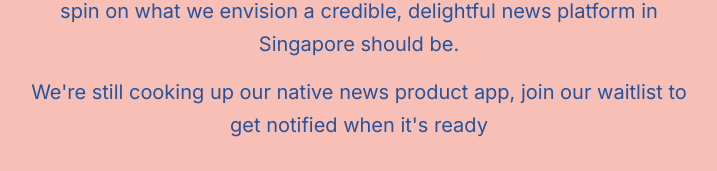
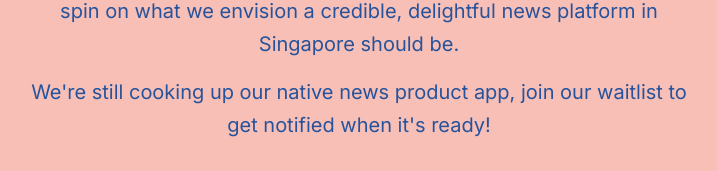
Before and after one commit to dailytoast/daily-toast-landing, a Next.js app: page / in a window 1280 px wide. Shown: the part 1431-1602 px from the top of the page, without its empty margins (281-998 px from the left). Built offline with nearby package versions, Linux system fonts and the light colour scheme.

Commit message:
Add exclamation mark to waitlist text

```diff
--- a/app/page.tsx
+++ b/app/page.tsx
@@ -145,7 +145,7 @@ export default function HomePage() {
                   fontFamily: "var(--font-family-body)",
                 }}
               >
-                We're still cooking up our native news product app, join our waitlist to get notified when it's ready
+                We're still cooking up our native news product app, join our waitlist to get notified when it's ready!
               </p>
             </div>
             <Link
```
